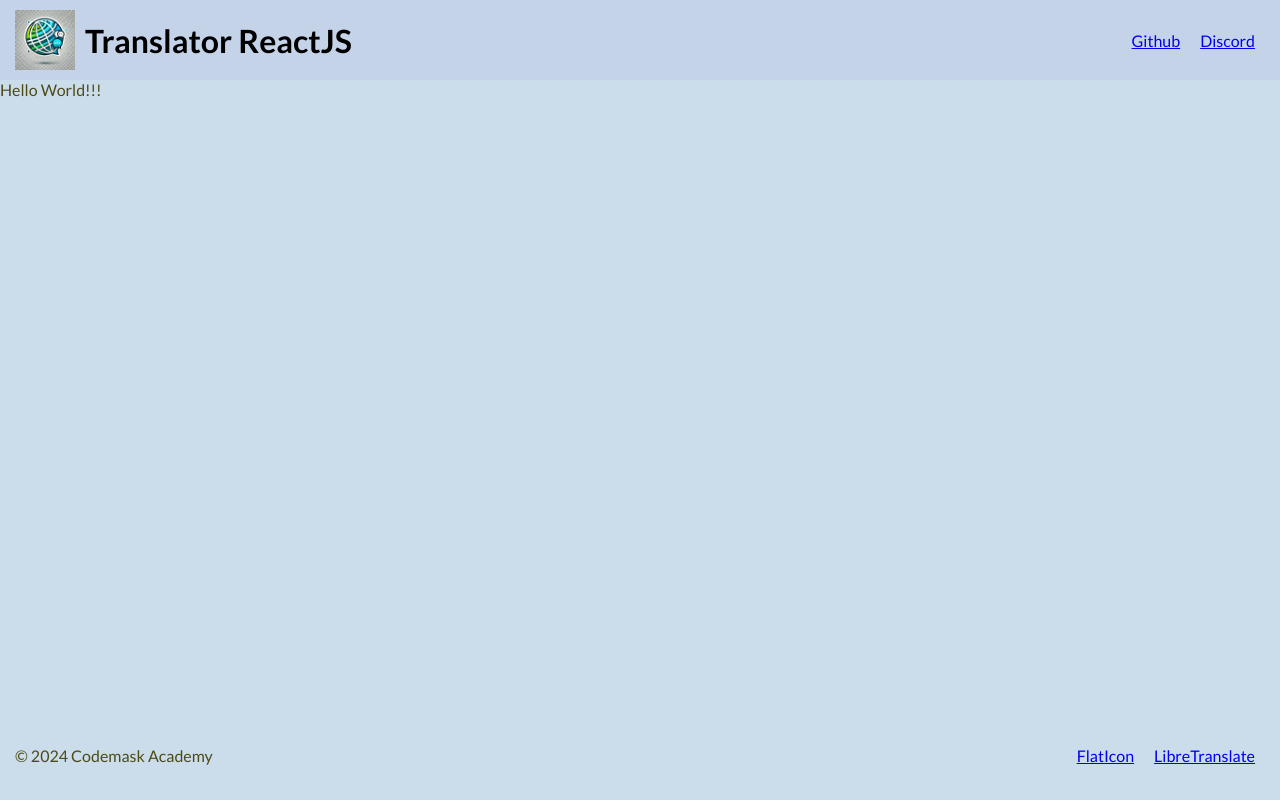
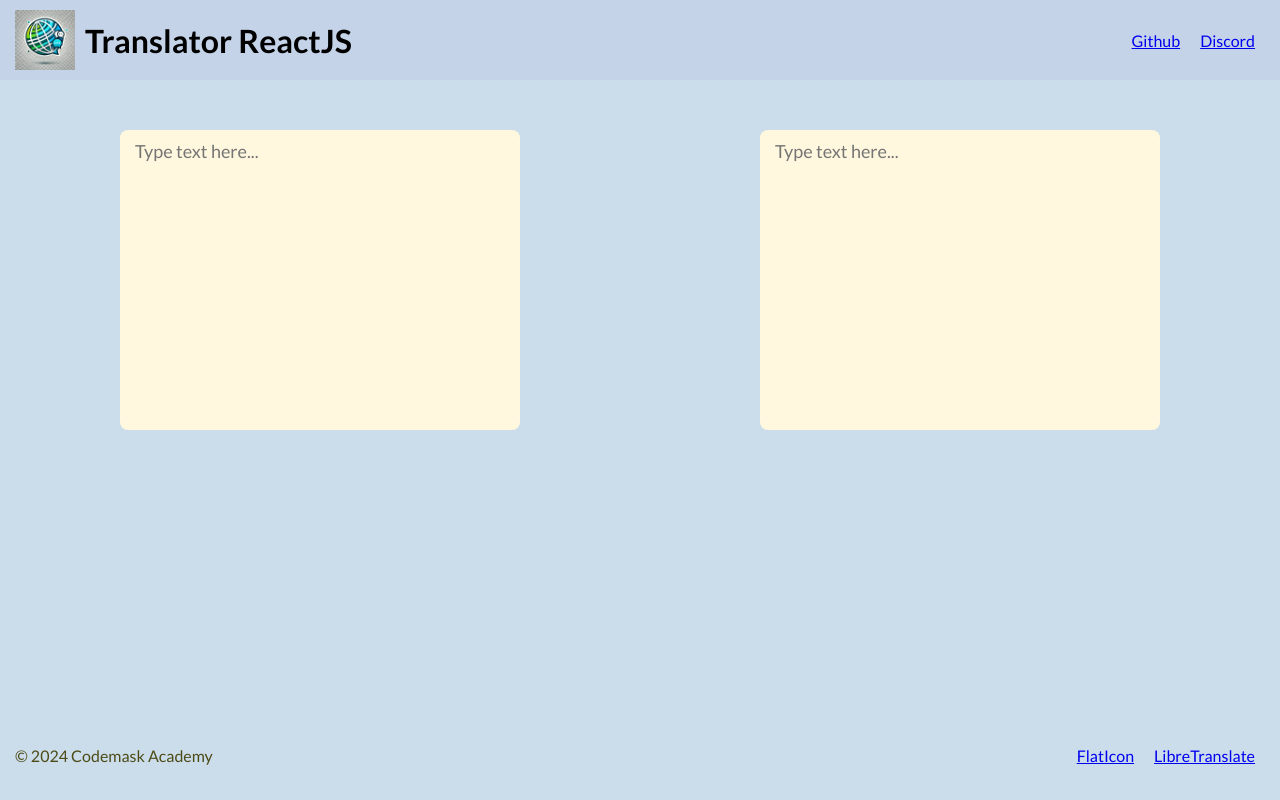
Before and after one commit to KrzysztofWazydrag/Vite-translator, a React (Vite) app: page / in a window 1280 px wide. Built offline with nearby package versions, Linux system fonts and the light colour scheme.

Commit message:
text input fields added

```diff
--- a/src/features/translator/TranslatorScreen.tsx
+++ b/src/features/translator/TranslatorScreen.tsx
@@ -1,10 +1,14 @@
+import { TextInput } from 'lib/components'
 import React from 'react'
 import styled from "styled-components"
 
 
 export const TranslatorScreen: React.FunctionComponent = () => (
     <Container>
-        Hello World!!!
+        <TranslatorContainer>
+        <TextInput />
+        <TextInput />
+        </TranslatorContainer>
     </Container>
 
 )
@@ -14,3 +18,9 @@ const Container = styled.div`
     flex: 1;
     color: ${({ theme }) => theme.colors.typography}
 `
+const TranslatorContainer = styled.div`
+    display: flex;
+    flex-direction: row;
+    justify-content: space-around;
+    margin-top: 50px
+`
--- /dev/null
+++ b/src/lib/components/TextInput.tsx
@@ -0,0 +1,17 @@
+import { styled } from "styled-components"
+
+export const TextInput = () => (
+    <Input placeholder="Type text here..." />
+)
+
+const Input = styled.textarea`
+    background-color: ${({ theme }) => theme.colors.input};
+    color: ${({ theme }) => theme.colors.typography};
+    border: none;
+    border-radius: 8px;
+    height: 300px;
+    width: 400px;
+    resize: none;
+    font-size: 18px;
+    padding: 10px 15px;
+`
--- a/src/lib/components/index.ts
+++ b/src/lib/components/index.ts
@@ -1,2 +1,3 @@
 export { Header } from './Header'
 export { Footer } from './Footer'
+export { TextInput } from './TextInput'
--- a/src/lib/styles/theme.ts
+++ b/src/lib/styles/theme.ts
@@ -7,6 +7,6 @@ export const theme : AppTheme = {
         foreground: '#C5D3E8',
         error: '#AF1740',
         typography: '#4C4B16',
-        input: '#133E87',
+        input: '#FFF8DE',
     }
 }
```
